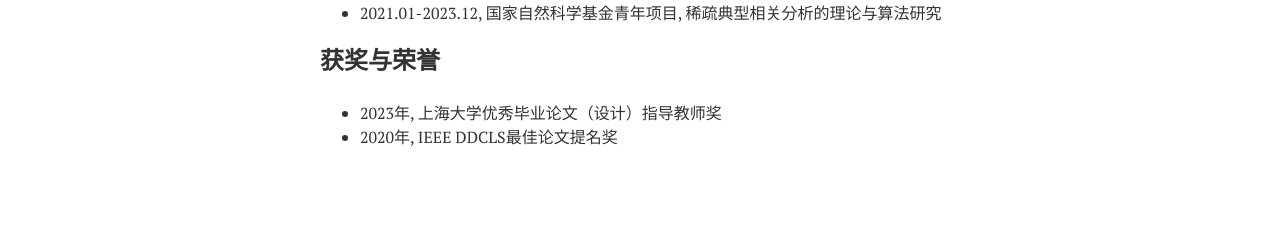
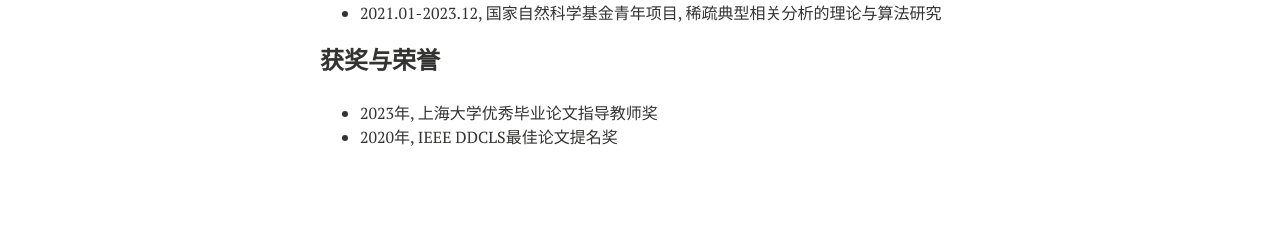
Before and after one commit to xianchaoxiu/xianchaoxiu.github.io, a Jekyll site: the page built from chinese/index.md, in a window 1280 px wide. Shown: the part 1212-1453 px from the top of the page. Built offline with Jekyll 4.4.1, drawn with Linux system fonts in a browser that asks for light colours; nearby versions of some CDN libraries.

Commit message:
Update index.md

```diff
--- a/chinese/index.md
+++ b/chinese/index.md
@@ -64,5 +64,5 @@ J. Liu, M. Feng, <b>X. Xiu*</b>, W. Liu<br>
 
 
 ### 获奖与荣誉
-* 2023年, 上海大学优秀毕业论文（设计）指导教师奖 <br>
+* 2023年, 上海大学优秀毕业论文指导教师奖 <br>
 * 2020年, IEEE DDCLS最佳论文提名奖 <br>
```
